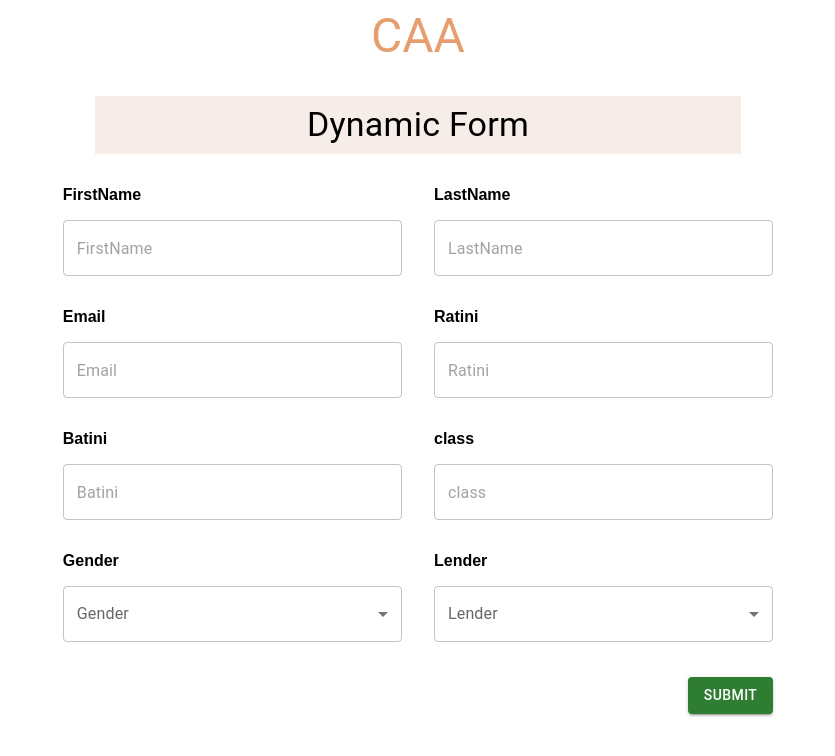
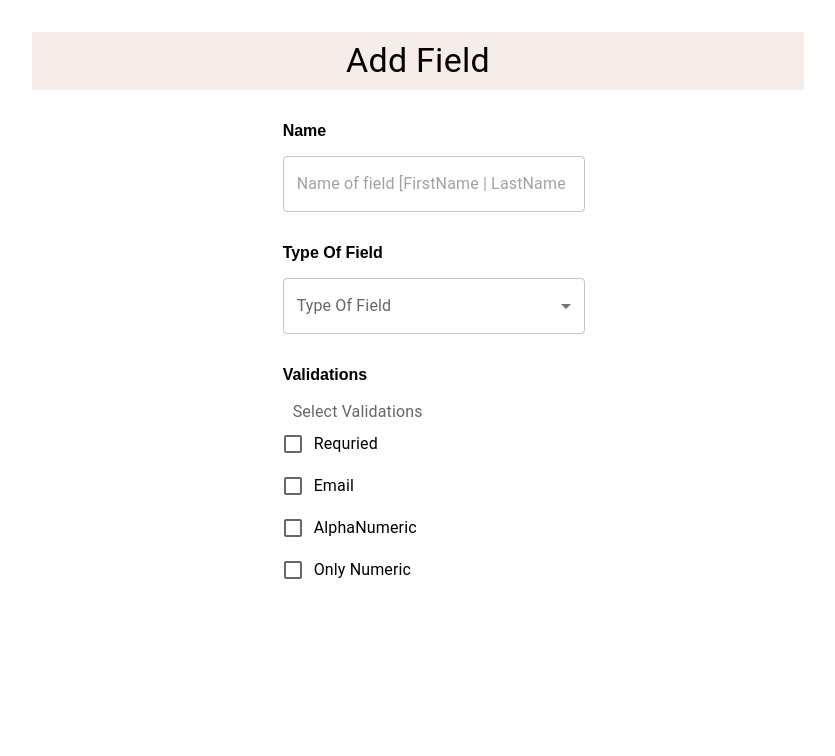
Before and after one commit to bairapraveen7/RenameForm, a React (Create React App) app: page / in a window 1280 px wide. Shown: the top 756 px of the page, without its empty margins (222-1057 px from the left). Built offline with nearby package versions, Linux system fonts and the light colour scheme.

Commit message:
feat: before afternoon

```diff
--- a/src/App.js
+++ b/src/App.js
@@ -1,19 +1,15 @@
 import { ThemeProvider, Typography, createTheme } from "@mui/material";
 import { MakeForm } from "./Components/MakeForm";
 import "./styles.css";
+import { Form } from "./Components/Fields/Form";
 export default function App() {
-  const theme = createTheme({
-    palette:{
-      primary:{
-        main: '#f7ede8'
-      }
-    }
-  })
+
   return (
-    <ThemeProvider theme={theme}>
+
     <div className="App">
-      <MakeForm />
+      {/* <MakeForm /> */}
+      <Form />
     </div>
-    </ThemeProvider>
+
   );
 }
--- /dev/null
+++ b/src/Components/Fields/Form.jsx
@@ -0,0 +1,99 @@
+import {
+  Box,
+  Checkbox,
+  Container,
+  FormControl,
+  FormControlLabel,
+  FormGroup,
+  FormLabel,
+  Grid,
+  InputLabel,
+  MenuItem,
+  Select,
+  Stack,
+  TextField,
+  Typography,
+  createTheme,
+} from "@mui/material";
+import React from "react";
+import { CAA_theme } from "../MakeForm";
+
+const AddFieldTheme = createTheme(CAA_theme);
+
+export const Form = () => {
+  return (
+    <Box>
+      <Container sx={{ width: "70%" }}>
+        <Typography
+          sx={{
+            m: "2rem",
+            p: 1,
+            backgroundColor: CAA_theme.palette.primary.bgColor,
+          }}
+          variant="h4"
+        >
+          Add Field
+        </Typography>
+        <Grid container sx={{ width: "40%", mx: "auto" }} spacing={4}>
+          <Grid item xs={12}>
+            <Stack alignItems="start" spacing={2}>
+              <label style={{ fontWeight: "bold" }}>Name</label>
+              <TextField
+                placeholder="Name of field [FirstName | LastName ...]"
+                fullWidth
+              />
+            </Stack>
+          </Grid>
+          <Grid item xs={12}>
+            <Stack alignItems="start" spacing={2}>
+              <label style={{ fontWeight: "bold" }}>Type Of Field</label>
+              <FormControl
+                sx={{ m: 1, width: "100%" }}
+              >
+                <InputLabel>Type Of Field</InputLabel>
+                <Select>
+                   <MenuItem>TextField</MenuItem>
+                   <MenuItem>DropDown</MenuItem>
+                </Select>
+              </FormControl>
+            </Stack>
+          </Grid>
+          <Grid item xs={12}>
+            <Stack alignItems="start" spacing={2}>
+              <label style={{ fontWeight: "bold" }}>Validations</label>
+              <FormControl sx={{ m: 3 }} component="fieldset" variant="standard">
+        <FormLabel component="legend">Select Validations</FormLabel>
+        <FormGroup>
+          <FormControlLabel
+            control={
+              <Checkbox  name="Required" />
+            }
+            label="Requried"
+          />
+          <FormControlLabel
+            control={
+              <Checkbox  name="Email" />
+            }
+            label="Email"
+          />
+          <FormControlLabel
+            control={
+              <Checkbox  name="AlphaNumeric" />
+            }
+            label="AlphaNumeric"
+          />
+          <FormControlLabel
+            control={
+              <Checkbox  name="Numeric" />
+            }
+            label="Only Numeric"
+          />
+        </FormGroup>
+      </FormControl>
+            </Stack>
+          </Grid>
+        </Grid>
+      </Container>
+    </Box>
+  );
+};
--- a/src/Components/MakeForm.jsx
+++ b/src/Components/MakeForm.jsx
@@ -1,30 +1,40 @@
-import { Box, Button, Container, FormControl, Grid, Typography, createTheme } from "@mui/material";
+import {
+  Box,
+  Button,
+  Container,
+  FormControl,
+  Grid,
+  Stack,
+  Typography,
+  createTheme,
+} from "@mui/material";
 import React, { useState } from "react";
 import { formData } from "../Data/formData";
 import { MakeField } from "./MakeField";
 import { Validations } from "./ValidationRules";
-import { lightBlue } from "@mui/material/colors";
+import { Add, CheckCircle } from "@mui/icons-material";
 
 /*
   Here, we need to add the styles
-  1. Decrease the width of container by adding it to the theme
+  1. Decrease the width of container by adding it to the CAA_theme
   2. Increase the boldness of label
   3. Add Background label
   4. Just Reacreate it
 */
 
+ export const CAA_theme = createTheme({
+    palette: {
+      primary: {
+        main: "#f7ede8",
+        mainHeading: "#e69e6e",
+        bgColor: "#f7ede8",
+      },
+    },
+  });
+
 export const MakeForm = () => {
   const [validation, setValidation] = useState({});
   const [formValues, setFormValues] = useState({});
-  const theme = createTheme({
-    palette:{
-      primary:{
-        main: '#f7ede8',
-        mainHeading: '#e69e6e',
-        bgColor:'#f7ede8'
-      }
-    }
-  })
 
   const handleSubmit = () => {
     const tempValidation = {};
@@ -35,16 +45,30 @@ export const MakeForm = () => {
         }
       });
     });
-    if (Object.keys(tempValidation).length != 0){
+    if (Object.keys(tempValidation).length != 0) {
       setValidation(tempValidation);
     }
   };
 
   return (
     <Box>
-      <Container sx={{ width: '60%'}}>
-      <Typography sx={{color: theme.palette.primary.mainHeading}} variant="h3">CAA</Typography>
-      <Typography sx={{m: '2rem',p:1, backgroundColor: theme.palette.primary.bgColor}} variant="h4">Dynamic Form</Typography>
+      <Container sx={{ width: "60%" }}>
+        <Typography
+          sx={{ m: 2, color: CAA_theme.palette.primary.mainHeading }}
+          variant="h3"
+        >
+          CAA
+        </Typography>
+        <Typography
+          sx={{
+            m: "2rem",
+            p: 1,
+            backgroundColor: CAA_theme.palette.primary.bgColor,
+          }}
+          variant="h4"
+        >
+          Dynamic Form
+        </Typography>
         <Grid container spacing={4}>
           {formData.map((eachItem) => {
             return (
@@ -57,9 +81,16 @@ export const MakeForm = () => {
               />
             );
           })}
-        <Grid item xs={12}>
+
+          <Grid item xs={6} >
+            <Button variant="outlined" color="warning" startIcon={<Add />}>
+              Add Field
+            </Button>
+          </Grid>
+          <Grid item xs={6} >
             <Button sx={{ float: 'right'}} variant="contained" color="success" onClick={handleSubmit}>
               Submit
+              <CheckCircle sx={{ mx: 1 }} />
             </Button>
           </Grid>
         </Grid>
```
Also changed, not shown: package.json (+5 -4 lines), 1 other file (tests, documents, lock files or other folders). Lines whose indentation alone changed are shown as unchanged.
